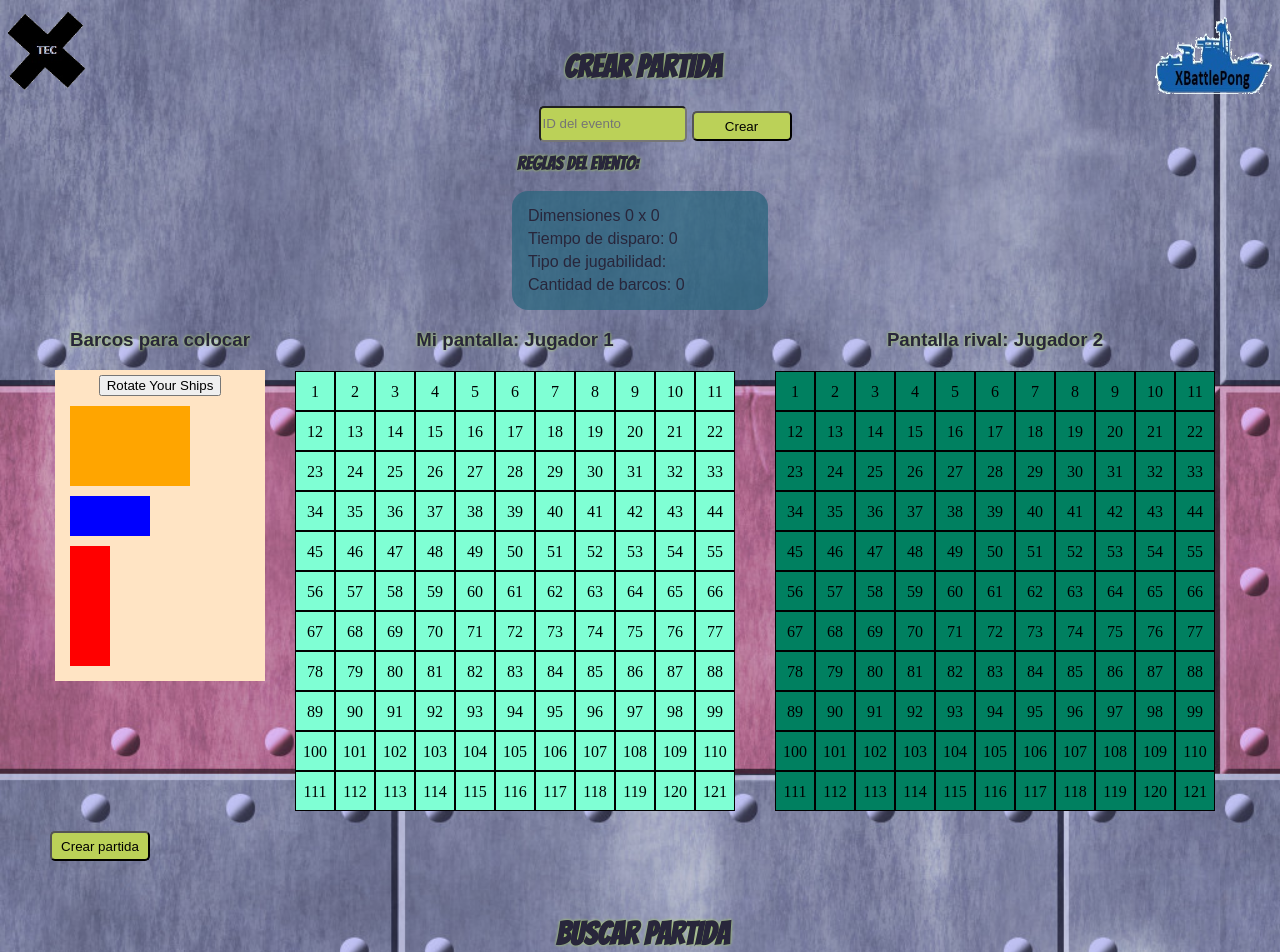
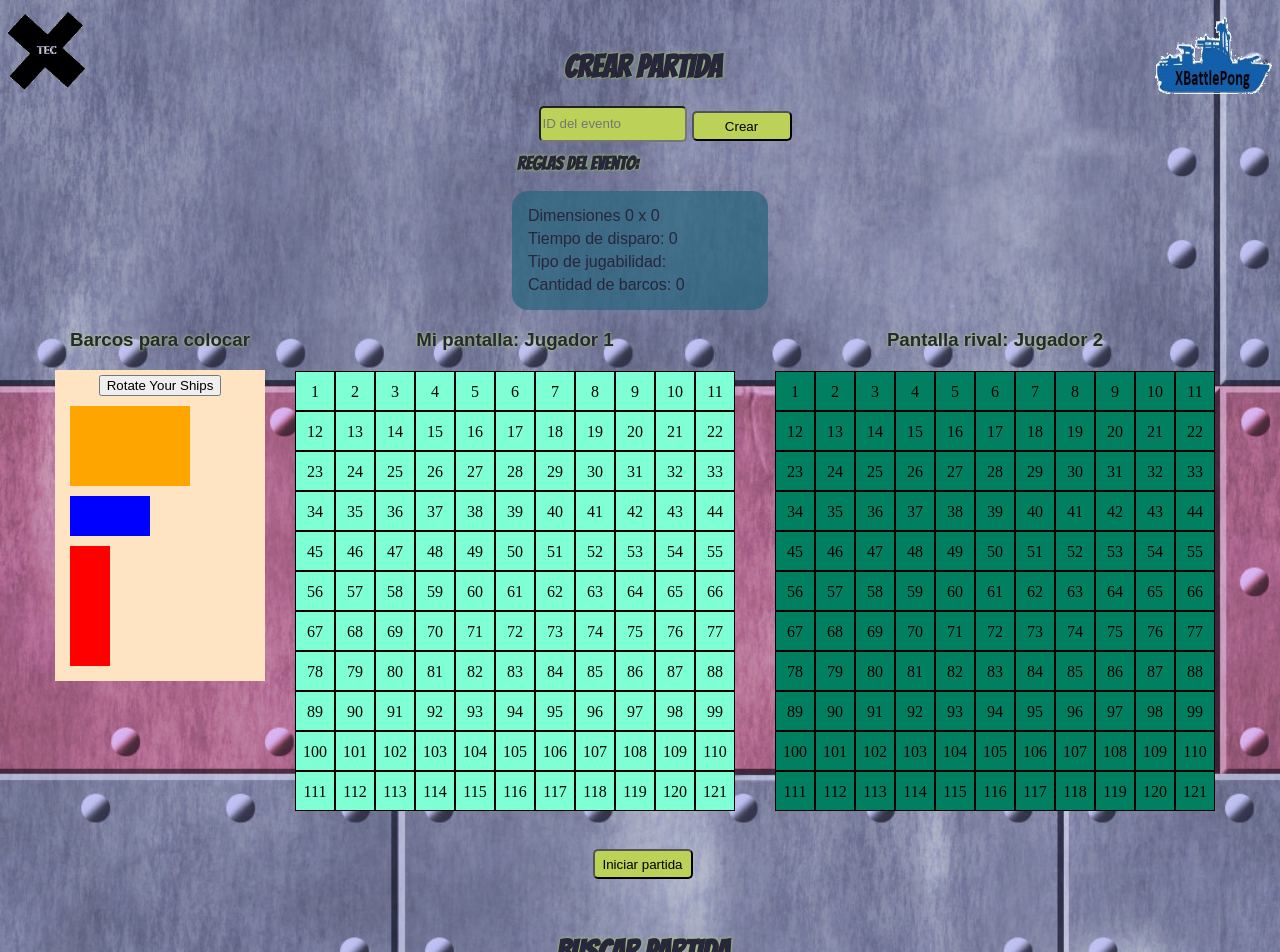
Before and after one commit to FabianFallas/XBattlePong, an Angular app in the folder MockUp/app/: page /partida in a window 1280 px wide. Shown: the top 952 px of the page. Built offline with nearby package versions, Linux system fonts and the light colour scheme.

Commit message:
fixed name change error

```diff
--- a/MockUp/app/src/app/src/partida/partida.component.html
+++ b/MockUp/app/src/app/src/partida/partida.component.html
@@ -165,7 +165,7 @@
                 ID: {{g.partidasID}}
             </div>
             <div class="column">
-                <button class="boton" (click)="joinGame(g.partidasID)">Unirse</button>
+                <button class="boton" (click)="chooseGame(g.partidasID)">Unirse</button>
             </div>
         </div>
     </div>
--- a/MockUp/app/src/app/src/partida/partida.component.ts
+++ b/MockUp/app/src/app/src/partida/partida.component.ts
@@ -64,8 +64,6 @@ export class PartidaComponent implements OnInit {
 
         // We show the list of available games
         this.showGames = true;
-
-
       }
     );
   }
--- a/MockUp/app/src/app/src/place-ships/place-ships.component.html
+++ b/MockUp/app/src/app/src/place-ships/place-ships.component.html
@@ -59,4 +59,7 @@
      </div>
 </div>
 
-<button (click)="createGame()" class="boton">Crear partida</button>
+<br>
+<div style="text-align: center">
+     <button (click)="createGame()" class="boton">Iniciar partida</button>
+</div>
```
